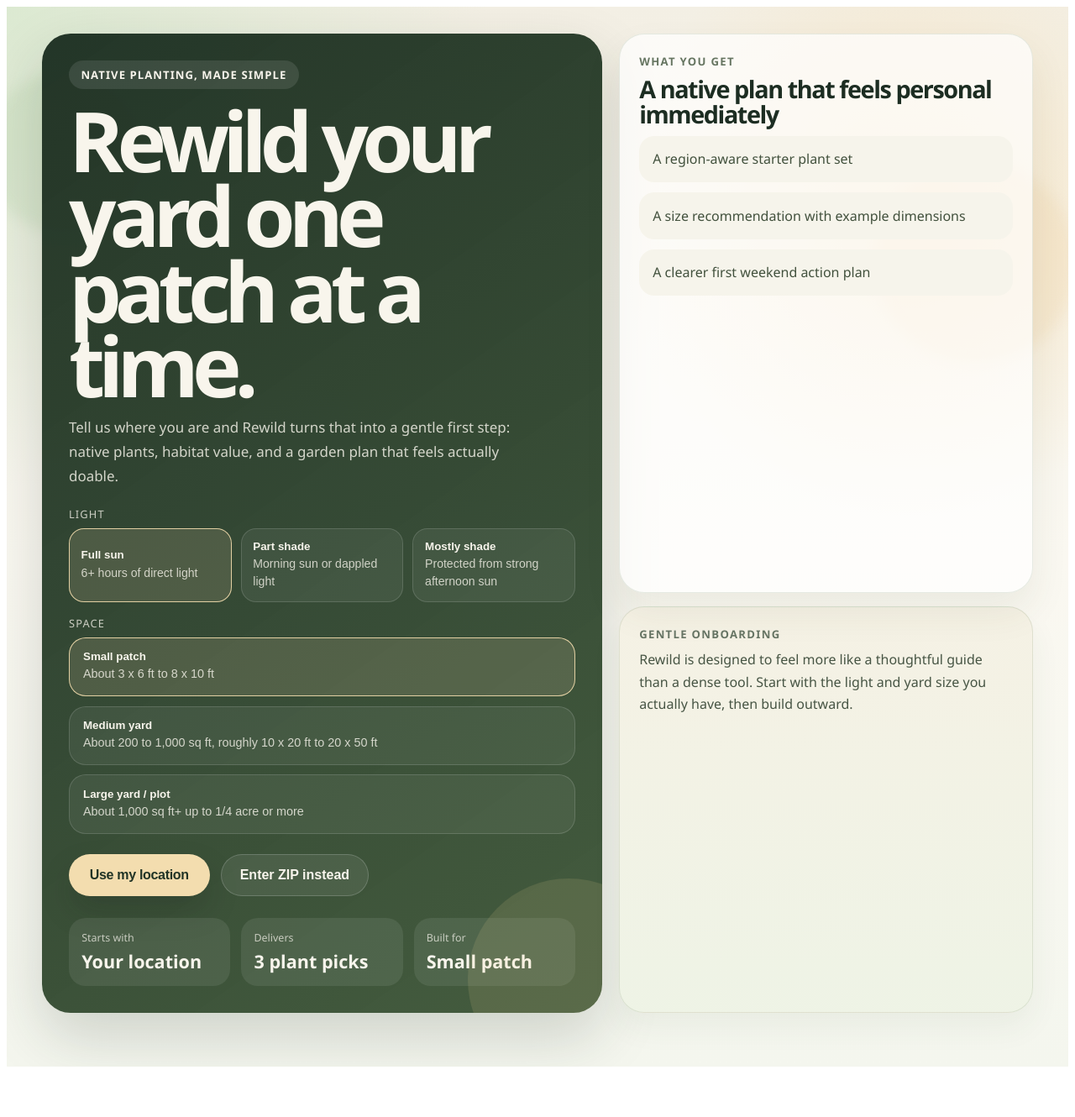
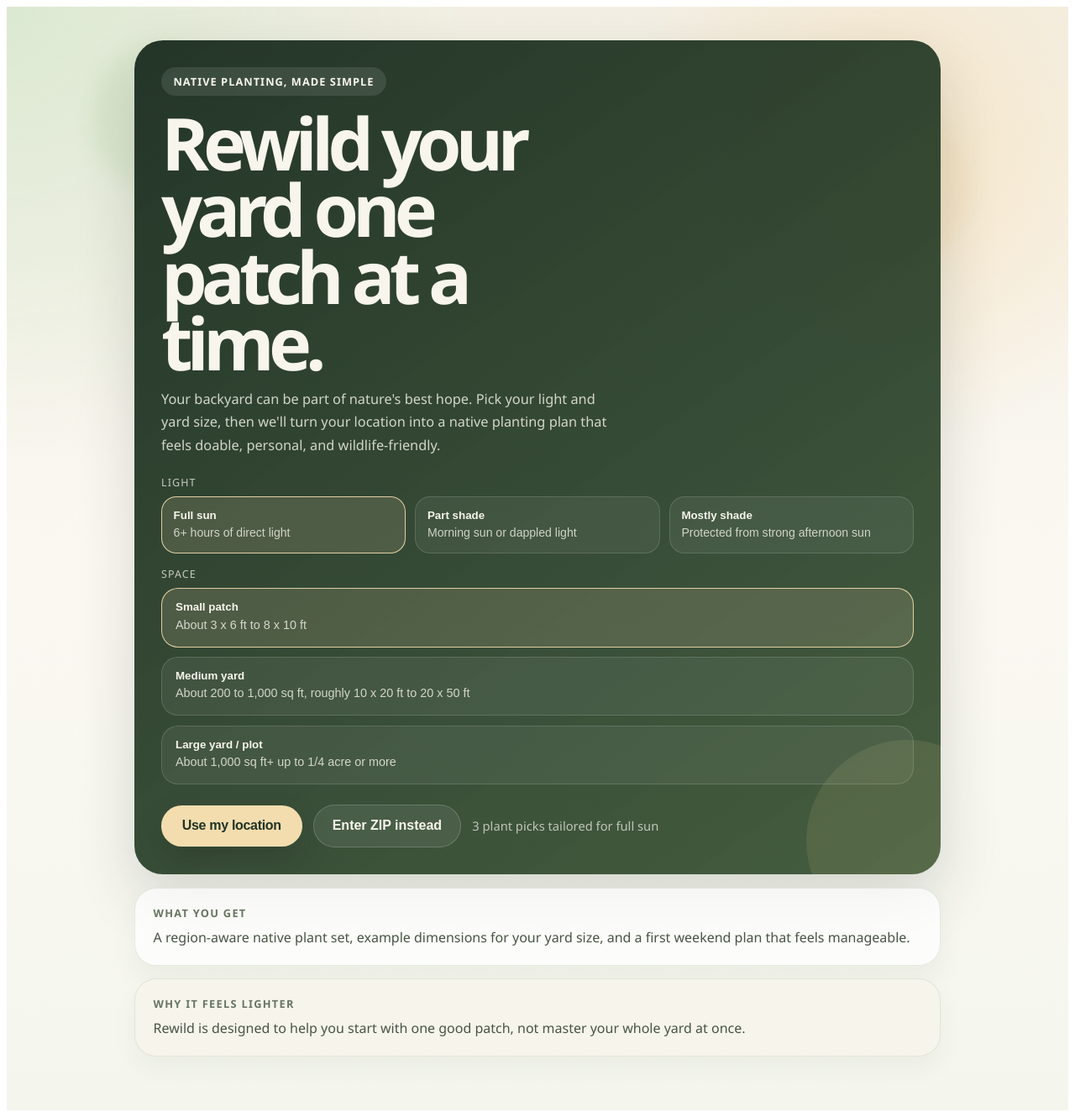
Before and after one commit to colleen-mcclowry/rewild-site, a Next.js app: page / in a window 1280 px wide. Shown: the whole page at 84% size. Before the commit the page ends 1278 px from the top, so only its background shows below. Built offline with nearby package versions, Linux system fonts and the light colour scheme.

Commit message:
Simplify homepage layout and restore core message

```diff
--- a/pages/index.tsx
+++ b/pages/index.tsx
@@ -81,9 +81,7 @@
     navigator.geolocation.getCurrentPosition(
       (position) => {
         const { latitude, longitude } = position.coords;
-        router.push(
-          buildPlanUrl({ lat: String(latitude), lon: String(longitude) })
-        );
+        router.push(buildPlanUrl({ lat: String(latitude), lon: String(longitude) }));
       },
       () => {
         alert("We couldn't access your location. Please enter your ZIP instead.");
@@ -103,17 +101,16 @@
         fontFamily:
           '"Avenir Next", Avenir, Montserrat, "Segoe UI", "Helvetica Neue", sans-serif',
         background:
-          "radial-gradient(circle at top left, rgba(219, 233, 209, 0.98), transparent 32%), radial-gradient(circle at 85% 20%, rgba(246, 225, 188, 0.8), transparent 24%), linear-gradient(180deg, #f3efe4 0%, #faf8f1 52%, #f4f6ee 100%)",
+          "radial-gradient(circle at top left, rgba(219, 233, 209, 0.98), transparent 30%), radial-gradient(circle at 84% 14%, rgba(246, 225, 188, 0.72), transparent 22%), linear-gradient(180deg, #f3efe4 0%, #fbf8f2 50%, #f4f6ee 100%)",
         color: "#1c2d22",
-        overflow: "hidden",
       }}
     >
       <div
         style={{
           position: "relative",
-          maxWidth: "1180px",
+          maxWidth: "960px",
           margin: "0 auto",
-          padding: "2rem 1.25rem 4rem",
+          padding: "2.5rem 1.25rem 4rem",
         }}
       >
         <div
@@ -121,13 +118,13 @@
           className="float-slow"
           style={{
             position: "absolute",
-            top: "5.5rem",
-            left: "-3rem",
-            width: "12rem",
-            height: "12rem",
+            top: "3.5rem",
+            left: "-2rem",
+            width: "11rem",
+            height: "11rem",
             borderRadius: "999px",
-            background: "rgba(173, 204, 157, 0.24)",
-            filter: "blur(8px)",
+            background: "rgba(173, 204, 157, 0.18)",
+            filter: "blur(10px)",
           }}
         />
         <div
@@ -135,25 +132,17 @@
           className="float-delayed"
           style={{
             position: "absolute",
-            right: "-2rem",
-            top: "12rem",
-            width: "15rem",
-            height: "15rem",
+            right: "-1rem",
+            top: "8rem",
+            width: "12rem",
+            height: "12rem",
             borderRadius: "999px",
-            background: "rgba(235, 206, 153, 0.22)",
-            filter: "blur(8px)",
+            background: "rgba(235, 206, 153, 0.18)",
+            filter: "blur(10px)",
           }}
         />
 
         <section
-          style={{
-            display: "grid",
-            gridTemplateColumns: "minmax(0, 1.15fr) minmax(300px, 0.85fr)",
-            gap: "1.25rem",
-            alignItems: "stretch",
-          }}
-        >
-          <div
           className="fade-up"
           style={{
             position: "relative",
@@ -162,7 +151,7 @@
             background:
               "linear-gradient(145deg, rgba(29, 47, 34, 0.97), rgba(53, 79, 48, 0.92))",
             color: "#f8f5ec",
-              boxShadow: "0 28px 70px rgba(30, 46, 33, 0.18)",
+            boxShadow: "0 28px 70px rgba(30, 46, 33, 0.16)",
             overflow: "hidden",
           }}
         >
@@ -174,7 +163,7 @@
               width: "15rem",
               height: "15rem",
               borderRadius: "999px",
-                background: "rgba(246, 210, 146, 0.12)",
+              background: "rgba(246, 210, 146, 0.1)",
             }}
           />
 
@@ -182,11 +171,10 @@
             style={{
               display: "inline-flex",
               alignItems: "center",
-                gap: "0.55rem",
               borderRadius: "999px",
               padding: "0.5rem 0.9rem",
               background: "rgba(255,255,255,0.1)",
-                fontSize: "0.82rem",
+              fontSize: "0.8rem",
               letterSpacing: "0.08em",
               textTransform: "uppercase",
               fontWeight: 700,
@@ -197,12 +185,12 @@
 
           <h1
             style={{
-                fontSize: "clamp(3.2rem, 9vw, 6.2rem)",
-                lineHeight: 0.9,
+              fontSize: "clamp(3rem, 8vw, 5.4rem)",
+              lineHeight: 0.92,
               letterSpacing: "-0.08em",
-                margin: "1rem 0 0.9rem",
+              margin: "1rem 0 0.85rem",
               fontWeight: 700,
-                maxWidth: "11ch",
+              maxWidth: "10ch",
             }}
           >
             Rewild your yard one patch at a time.
@@ -210,15 +198,16 @@
 
           <p
             style={{
-                maxWidth: "35rem",
+              maxWidth: "34rem",
               margin: 0,
-                fontSize: "1.06rem",
-                lineHeight: 1.72,
+              fontSize: "1.02rem",
+              lineHeight: 1.7,
               color: "rgba(248, 245, 236, 0.82)",
             }}
           >
-              Tell us where you are and Rewild turns that into a gentle first step:
-              native plants, habitat value, and a garden plan that feels actually doable.
+            Your backyard can be part of nature&apos;s best hope. Pick your light and yard
+            size, then we&apos;ll turn your location into a native planting plan that feels
+            doable, personal, and wildlife-friendly.
           </p>
 
           <div
@@ -232,10 +221,10 @@
               <p
                 style={{
                   margin: "0 0 0.5rem",
-                    fontSize: "0.8rem",
+                  fontSize: "0.78rem",
                   letterSpacing: "0.09em",
                   textTransform: "uppercase",
-                    opacity: 0.78,
+                  opacity: 0.76,
                 }}
               >
                 Light
@@ -269,9 +258,7 @@
                         cursor: "pointer",
                       }}
                     >
-                        <div style={{ fontWeight: 700, marginBottom: "0.2rem" }}>
-                          {option.label}
-                        </div>
+                      <div style={{ fontWeight: 700, marginBottom: "0.2rem" }}>{option.label}</div>
                       <div style={{ fontSize: "0.88rem", opacity: 0.78, lineHeight: 1.45 }}>
                         {option.notes}
                       </div>
@@ -285,10 +272,10 @@
               <p
                 style={{
                   margin: "0 0 0.5rem",
-                    fontSize: "0.8rem",
+                  fontSize: "0.78rem",
                   letterSpacing: "0.09em",
                   textTransform: "uppercase",
-                    opacity: 0.78,
+                  opacity: 0.76,
                 }}
               >
                 Space
@@ -316,9 +303,7 @@
                         cursor: "pointer",
                       }}
                     >
-                        <div style={{ fontWeight: 700, marginBottom: "0.2rem" }}>
-                          {option.label}
-                        </div>
+                      <div style={{ fontWeight: 700, marginBottom: "0.2rem" }}>{option.label}</div>
                       <div style={{ fontSize: "0.9rem", opacity: 0.8, lineHeight: 1.5 }}>
                         {option.notes}
                       </div>
@@ -334,6 +319,7 @@
               display: "flex",
               flexWrap: "wrap",
               gap: "0.85rem",
+              alignItems: "center",
               marginTop: "1.5rem",
             }}
           >
@@ -373,154 +359,26 @@
             >
               Enter ZIP instead
             </button>
-            </div>
 
-            <div
+            <p
               style={{
-                display: "grid",
-                gridTemplateColumns: "repeat(3, minmax(0, 1fr))",
-                gap: "0.8rem",
-                marginTop: "1.6rem",
+                margin: 0,
+                fontSize: "0.92rem",
+                color: "rgba(248, 245, 236, 0.7)",
               }}
             >
-              <div
-                style={{
-                  borderRadius: "20px",
-                  padding: "0.95rem",
-                  background: "rgba(255,255,255,0.08)",
-                }}
-              >
-                <p style={{ margin: 0, fontSize: "0.78rem", opacity: 0.72 }}>Starts with</p>
-                <p style={{ margin: "0.28rem 0 0", fontSize: "1.35rem", fontWeight: 700 }}>
-                  Your location
+              {recommendationCounts[space]} tailored for {sunOptions.find((option) => option.value === sun)?.label.toLowerCase()}
             </p>
           </div>
-              <div
-                style={{
-                  borderRadius: "20px",
-                  padding: "0.95rem",
-                  background: "rgba(255,255,255,0.08)",
-                }}
-              >
-                <p style={{ margin: 0, fontSize: "0.78rem", opacity: 0.72 }}>Delivers</p>
-                <p style={{ margin: "0.28rem 0 0", fontSize: "1.35rem", fontWeight: 700 }}>
-                  {recommendationCounts[space]}
-                </p>
-              </div>
-              <div
-                style={{
-                  borderRadius: "20px",
-                  padding: "0.95rem",
-                  background: "rgba(255,255,255,0.08)",
-                }}
-              >
-                <p style={{ margin: 0, fontSize: "0.78rem", opacity: 0.72 }}>Built for</p>
-                <p style={{ margin: "0.28rem 0 0", fontSize: "1.35rem", fontWeight: 700 }}>
-                  {spaceOptions.find((option) => option.value === space)?.label}
-                </p>
-              </div>
-            </div>
-          </div>
-
-          <aside
-            className="fade-up delay-2"
-            style={{
-              display: "grid",
-              gap: "1rem",
-            }}
-          >
-            <div
-              style={{
-                borderRadius: "30px",
-                padding: "1.45rem",
-                background: "rgba(255,255,255,0.7)",
-                border: "1px solid rgba(98, 126, 86, 0.15)",
-                boxShadow: "0 22px 45px rgba(59, 79, 44, 0.08)",
-                backdropFilter: "blur(14px)",
-              }}
-            >
-              <p
-                style={{
-                  margin: "0 0 0.55rem",
-                  fontSize: "0.82rem",
-                  letterSpacing: "0.1em",
-                  textTransform: "uppercase",
-                  color: "#667561",
-                  fontWeight: 700,
-                }}
-              >
-                What you get
-              </p>
-              <h2
-                style={{
-                  margin: "0 0 0.75rem",
-                  fontSize: "1.8rem",
-                  lineHeight: 1.03,
-                  letterSpacing: "-0.05em",
-                }}
-              >
-                A native plan that feels personal immediately
-              </h2>
-              <div style={{ display: "grid", gap: "0.75rem" }}>
-                {[
-                  "A region-aware starter plant set",
-                  "A size recommendation with example dimensions",
-                  "A clearer first weekend action plan",
-                ].map((item) => (
-                  <div
-                    key={item}
-                    style={{
-                      borderRadius: "18px",
-                      background: "#f6f4eb",
-                      padding: "0.95rem 1rem",
-                      color: "#42513d",
-                      lineHeight: 1.55,
-                    }}
-                  >
-                    {item}
-                  </div>
-                ))}
-              </div>
-            </div>
-
-            <div
-              style={{
-                borderRadius: "30px",
-                padding: "1.45rem",
-                background:
-                  "linear-gradient(180deg, rgba(245, 241, 228, 0.98), rgba(238, 243, 229, 0.98))",
-                border: "1px solid rgba(125, 146, 108, 0.18)",
-                boxShadow: "0 18px 36px rgba(59, 79, 44, 0.06)",
-              }}
-            >
-              <p
-                style={{
-                  margin: "0 0 0.5rem",
-                  color: "#677564",
-                  fontSize: "0.82rem",
-                  letterSpacing: "0.1em",
-                  textTransform: "uppercase",
-                  fontWeight: 700,
-                }}
-              >
-                Gentle onboarding
-              </p>
-              <p style={{ margin: 0, color: "#475544", lineHeight: 1.65 }}>
-                Rewild is designed to feel more like a thoughtful guide than a dense tool.
-                Start with the light and yard size you actually have, then build outward.
-              </p>
-            </div>
-          </aside>
         </section>
 
         {showZip && (
           <section
-            className="fade-up delay-3"
+            className="fade-up delay-2"
             style={{
-              maxWidth: "540px",
-              marginTop: "1.2rem",
-              borderRadius: "30px",
-              padding: "1.4rem",
+              marginTop: "1rem",
+              borderRadius: "28px",
+              padding: "1.35rem",
               background: "rgba(255,255,255,0.72)",
               border: "1px solid rgba(109, 137, 97, 0.16)",
               boxShadow: "0 18px 34px rgba(58, 77, 43, 0.08)",
@@ -528,8 +386,8 @@
           >
             <p
               style={{
-                margin: "0 0 0.55rem",
-                fontSize: "0.82rem",
+                margin: "0 0 0.45rem",
+                fontSize: "0.8rem",
                 letterSpacing: "0.1em",
                 textTransform: "uppercase",
                 color: "#667561",
@@ -538,16 +396,16 @@
             >
               ZIP fallback
             </p>
-            <h3
+            <h2
               style={{
-                margin: "0 0 0.75rem",
-                fontSize: "1.5rem",
-                lineHeight: 1.05,
+                margin: "0 0 0.8rem",
+                fontSize: "1.35rem",
+                lineHeight: 1.06,
                 letterSpacing: "-0.04em",
               }}
             >
               Use your ZIP to start your plan
-            </h3>
+            </h2>
             <div
               style={{
                 display: "flex",
@@ -586,6 +444,69 @@
             </div>
           </section>
         )}
+
+        <section
+          className="fade-up delay-3"
+          style={{
+            display: "grid",
+            gap: "0.9rem",
+            marginTop: "1rem",
+          }}
+        >
+          <div
+            style={{
+              borderRadius: "26px",
+              padding: "1.25rem 1.35rem",
+              background: "rgba(255,255,255,0.7)",
+              border: "1px solid rgba(98, 126, 86, 0.15)",
+              boxShadow: "0 16px 30px rgba(59, 79, 44, 0.06)",
+            }}
+          >
+            <p
+              style={{
+                margin: "0 0 0.45rem",
+                fontSize: "0.8rem",
+                letterSpacing: "0.1em",
+                textTransform: "uppercase",
+                color: "#667561",
+                fontWeight: 700,
+              }}
+            >
+              What you get
+            </p>
+            <p style={{ margin: 0, color: "#475544", lineHeight: 1.65 }}>
+              A region-aware native plant set, example dimensions for your yard size, and a
+              first weekend plan that feels manageable.
+            </p>
+          </div>
+
+          <div
+            style={{
+              borderRadius: "26px",
+              padding: "1.25rem 1.35rem",
+              background: "rgba(247, 244, 234, 0.9)",
+              border: "1px solid rgba(125, 146, 108, 0.16)",
+              boxShadow: "0 14px 28px rgba(59, 79, 44, 0.05)",
+            }}
+          >
+            <p
+              style={{
+                margin: "0 0 0.45rem",
+                fontSize: "0.8rem",
+                letterSpacing: "0.1em",
+                textTransform: "uppercase",
+                color: "#677564",
+                fontWeight: 700,
+              }}
+            >
+              Why it feels lighter
+            </p>
+            <p style={{ margin: 0, color: "#475544", lineHeight: 1.65 }}>
+              Rewild is designed to help you start with one good patch, not master your whole
+              yard at once.
+            </p>
+          </div>
+        </section>
       </div>
 
       <style jsx>{`
@@ -644,9 +565,9 @@
           }
         }
 
-        @media (max-width: 900px) {
-          section {
-            grid-template-columns: 1fr !important;
+        @media (max-width: 720px) {
+          main {
+            overflow-x: clip;
           }
         }
       `}</style>
```
Lines whose indentation alone changed are shown as unchanged.
